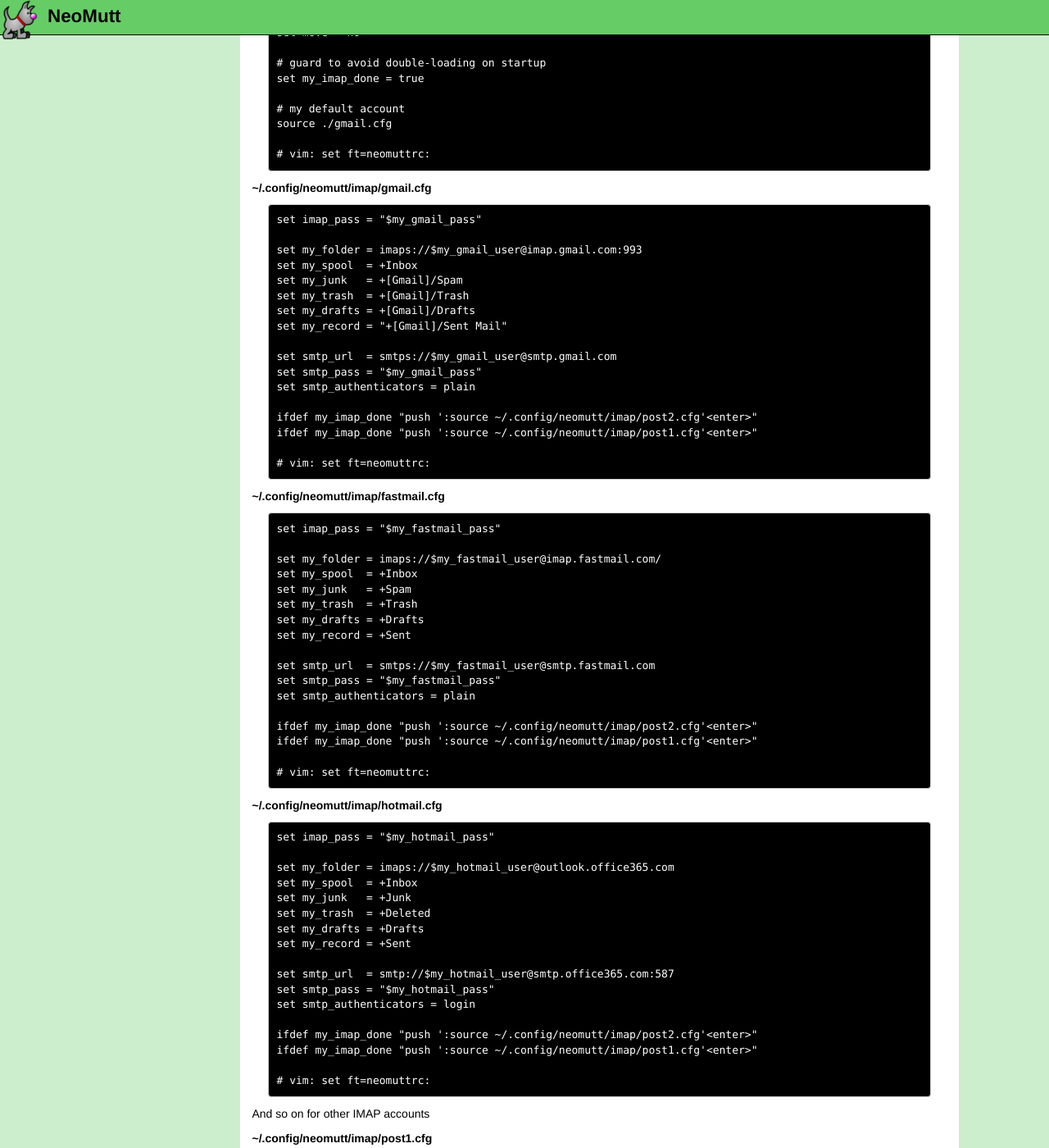
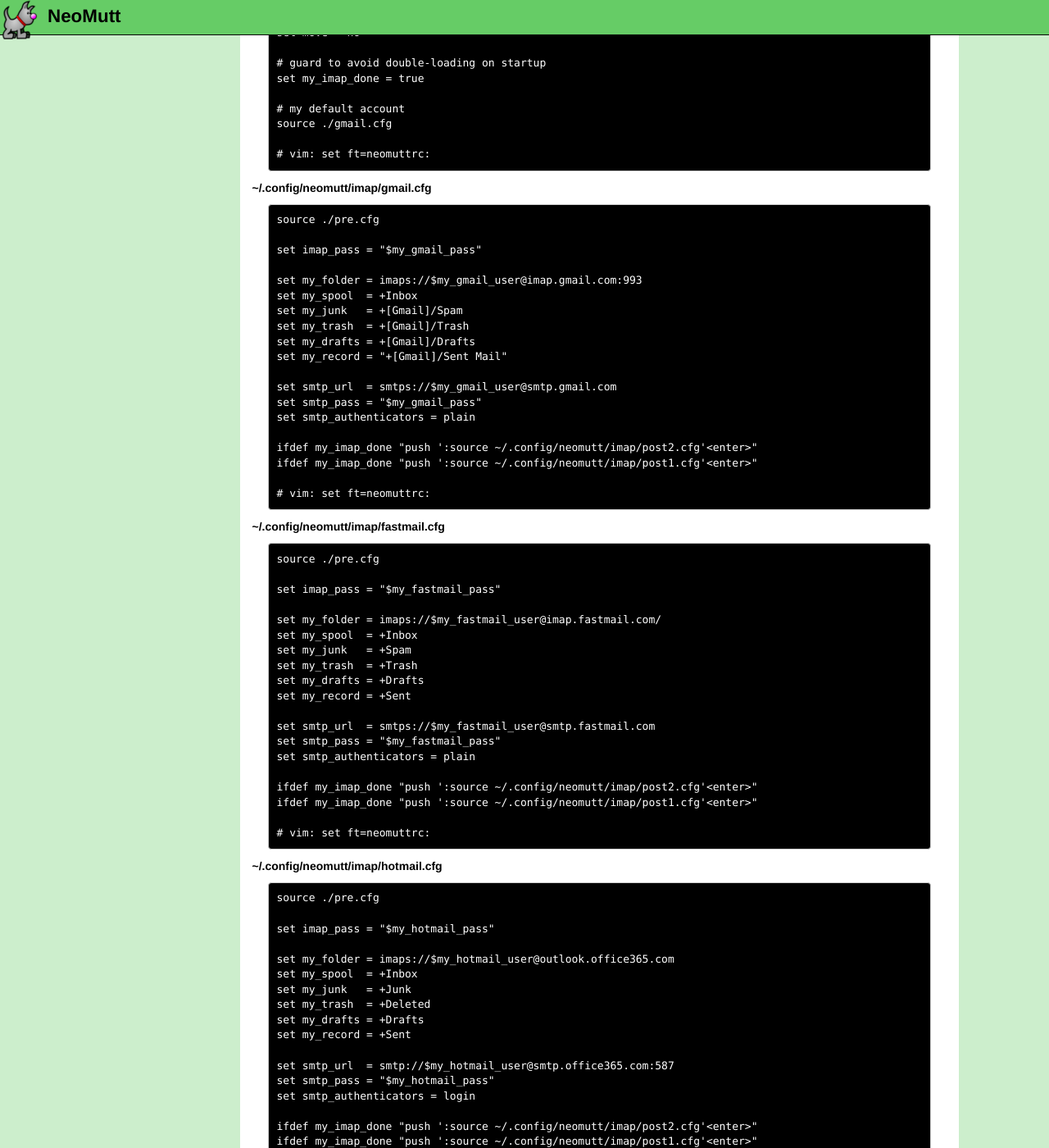
Before and after one commit to neomutt/dyk, a Jekyll site: the page built from _dyk/008.md, in a window 1280 px wide and 1400 px high, scrolled down 487 px. Shown: the whole window at 82% size. Built offline with Jekyll 4.4.1, drawn with Linux system fonts in a browser that asks for light colours; part of the change alters nothing that is shown; some of the changed text lies outside the part shown.

Commit message:
Add pre.cfg

````diff
--- a/_dyk/008.md
+++ b/_dyk/008.md
@@ -43,6 +43,8 @@ source ./gmail.cfg
 **~/.config/neomutt/imap/gmail.cfg**
 
 ```
+source ./pre.cfg
+
 set imap_pass = "$my_gmail_pass"
 
 set my_folder = imaps://$my_gmail_user@imap.gmail.com:993
@@ -65,6 +67,8 @@ ifdef my_imap_done "push ':source ~/.config/neomutt/imap/post1.cfg'<enter>"
 **~/.config/neomutt/imap/fastmail.cfg**
 
 ```
+source ./pre.cfg
+
 set imap_pass = "$my_fastmail_pass"
 
 set my_folder = imaps://$my_fastmail_user@imap.fastmail.com/
@@ -87,6 +91,8 @@ ifdef my_imap_done "push ':source ~/.config/neomutt/imap/post1.cfg'<enter>"
 **~/.config/neomutt/imap/hotmail.cfg**
 
 ```
+source ./pre.cfg
+
 set imap_pass = "$my_hotmail_pass"
 
 set my_folder = imaps://$my_hotmail_user@outlook.office365.com
@@ -107,6 +113,19 @@ ifdef my_imap_done "push ':source ~/.config/neomutt/imap/post1.cfg'<enter>"
 ```
 
 And so on for other IMAP accounts
+
+
+**~/.config/neomutt/imap/pre.cfg**
+```
+# cleanup
+unhook folder-hook
+unmailboxes *
+
+unset my_folder my_spool my_junk my_trash my_drafts my_record
+unset imap_pass smtp_url smtp_pass smtp_authenticators
+
+# vim: set ft=neomuttrc:
+```
 
 **~/.config/neomutt/imap/post1.cfg**
 
````
